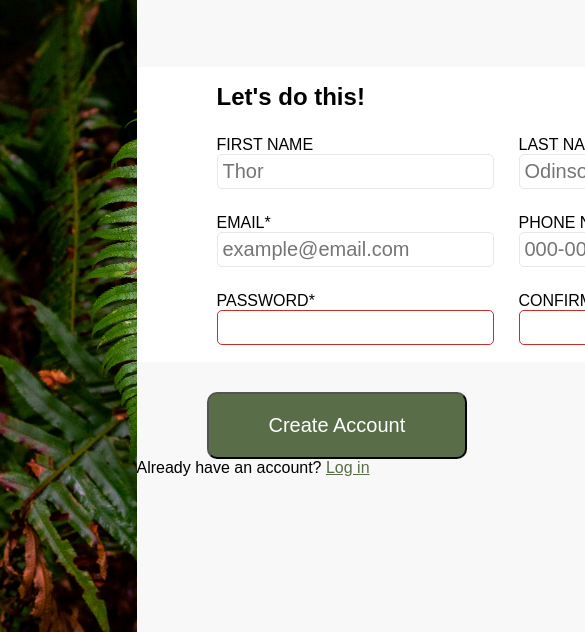
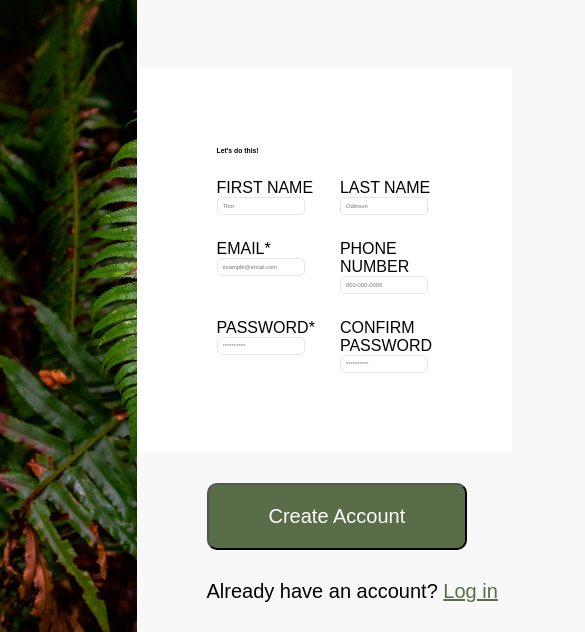
Before and after one commit to davidbentley95/odin-sign-up-form, a plain HTML site: page index.html in a window 390 px wide. Shown: the part 212-844 px from the top of the page, 585 px wide, since content can reach past the window. Drawn offline with Linux system fonts and the light colour scheme.

Commit message:
Adjust sizing for improved responsiveness
Change units on form and headers for improved growing and
shrinking on screen sizes

```diff
--- a/index.html
+++ b/index.html
@@ -40,17 +40,19 @@
                 </div>
                 <div class="input-label-container">
                     <label for="password">PASSWORD*</label>
-                    <input type="password" id="password" name="password" required>
+                    <input type="password" id="password" name="password" placeholder="**********" required>
                 </div>
                 <div class="input-label-container">
                     <label for="confirm-password">CONFIRM PASSWORD</label>
-                    <input type="text" id="confirm-password" name="confirm-password" required>
+                    <input type="text" id="confirm-password" name="confirm-password" placeholder="**********" required>
                 </div>
             </div>
         </form>
         <section class="bottom-section">
-            <button>Create Account</button>
-            <p>Already have an account? <a href="">Log in</a></p>
+            <div class="button-div">
+                <button>Create Account</button>
+                <p>Already have an account? <a href="">Log in</a></p>
+            </div>
         </section>
     </div>
 </body>
--- a/styles.css
+++ b/styles.css
@@ -17,6 +17,7 @@
     margin: 0;
     padding: 0;
     box-sizing: border-box;
+
 }
 
 body {
@@ -25,10 +26,13 @@ body {
     font-family: Arial, Helvetica, sans-serif;
 }
 
+h2 {
+    font-size: 1.75vw;
+}
+
 form {
     background-color: white;
-    height: 35vh;
-    padding-left: 80px;
+    padding: 80px;
     display: flex;
     flex-direction: column;
     justify-content: center;
@@ -41,11 +45,12 @@ form {
     margin-top: 25px;
 }
 
+
 input {
     padding: 5px;
     border-radius: 5px;
     font-family: Arial, Helvetica, sans-serif;
-    font-size: 20px;
+    font-size: 1.5vw;
     border: 1px solid var(--default-clr)
 }
 
@@ -79,6 +84,7 @@ input:focus {
     flex-direction: column;
     justify-content: center;
     padding-left: 80px;
+    padding-right: 80px;
 }
 
 .top-section h2 {
@@ -115,8 +121,16 @@ button {
     font-family: Arial, Helvetica, sans-serif;
     padding: 20px 60px;
     border-radius: 10px;
+    margin-top: 30px;
+}
+
+.button-div {
     margin-left: 70px;
+}
+
+.button-div p {
     margin-top: 30px;
+    font-size: 1.25rem;
 }
 
 a {
```
